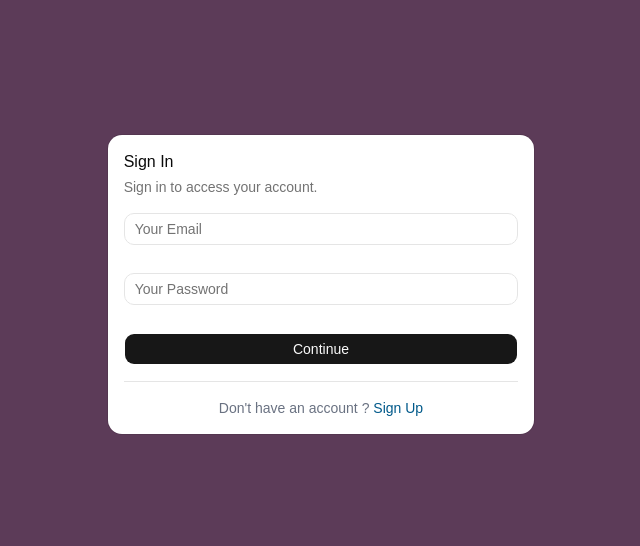
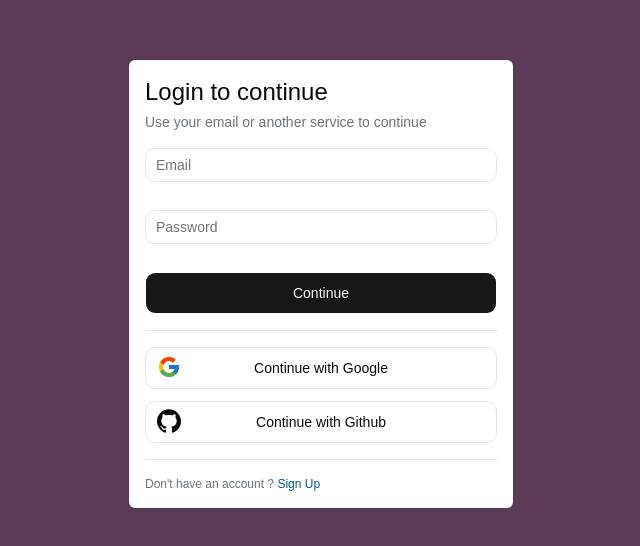
Before and after one commit to nachatra-sharma/slack-app-frontend, a React (Vite) app: page /signin in a window 1280 px wide. Shown: the part 116-662 px from the top of the page, without its empty margins (319-959 px from the left). Built offline with nearby package versions, Linux system fonts and the light colour scheme; no server answers.

Commit message:
component breaked into small chunks

```diff
--- a/src/components/ui/button-variants.ts
+++ b/src/components/ui/button-variants.ts
@@ -15,6 +15,7 @@ export const buttonVariants = cva(
         destructive:
           "bg-destructive/10 text-destructive hover:bg-destructive/20 focus-visible:border-destructive/40 focus-visible:ring-destructive/20 dark:bg-destructive/20 dark:hover:bg-destructive/30 dark:focus-visible:ring-destructive/40",
         link: "text-primary underline-offset-4 hover:underline",
+        slack: "bg-emerald-500 hover:bg-emerald-500/80 text-white",
       },
       size: {
         default:
--- /dev/null
+++ b/src/features/auth/components/common/anotherServices.tsx
@@ -0,0 +1,38 @@
+import { Button } from "@/components/ui/button";
+import { Separator } from "@/components/ui/separator";
+import { FcGoogle } from "react-icons/fc";
+import { ImGithub } from "react-icons/im";
+import { Link } from "react-router-dom";
+
+const AnotherServices = ({ message, route }: { message: string; route: "/signup" | "/signin" }) => {
+  return (
+    <>
+      <Separator className="my-4" />
+      <div className="flex flex-col gap-3">
+        <div className="relative w-full">
+          <FcGoogle className="absolute top-2 left-3" size={24} />
+          <Button className="w-full cursor-pointer py-5" variant="outline">
+            Continue with Google
+          </Button>
+        </div>
+        <div className="relative w-full">
+          <ImGithub className="absolute top-2 left-3" size={24} />
+          <Button className="w-full cursor-pointer py-5" variant="outline">
+            Continue with Github
+          </Button>
+        </div>
+      </div>
+      <Separator className="my-4" />
+      <p className="text-xs text-gray-500">
+        {message + " "}
+        <Link to={route}>
+          <span className="cursor-pointer text-sky-800 hover:underline">
+            {route === "/signup" ? "Sign Up" : "Sign In"}
+          </span>
+        </Link>
+      </p>
+    </>
+  );
+};
+
+export default AnotherServices;
--- a/src/features/auth/components/signinCard.tsx
+++ b/src/features/auth/components/signinCard.tsx
@@ -1,9 +1,8 @@
 import { Button } from "@/components/ui/button";
 import { Card, CardContent, CardDescription, CardHeader, CardTitle } from "@/components/ui/card";
 import { Input } from "@/components/ui/input";
-import { Separator } from "@/components/ui/separator";
-import { Link } from "react-router-dom";
 import type { loginFormData } from "../validations/validation";
+import AnotherServices from "./common/anotherServices";
 
 const SigninCard = ({
   error,
@@ -19,46 +18,48 @@ const SigninCard = ({
   signinForm: loginFormData;
 }) => {
   return (
-    <Card className="w-1/3">
+    <Card className="mx-auto w-[30%] rounded-sm">
       <CardHeader>
-        <CardTitle>Sign In</CardTitle>
-        <CardDescription>Sign in to access your account.</CardDescription>
+        <CardTitle className="text-2xl">Login to continue</CardTitle>
+        <CardDescription className="text-sm text-gray-500">
+          Use your email or another service to continue
+        </CardDescription>
       </CardHeader>
       <CardContent>
         <form className="space-y-7" onSubmit={onSubmit} noValidate>
           <div className="relative">
             <Input
-              placeholder="Your Email"
+              className="py-4"
+              placeholder="Email"
               type="email"
               disabled={false}
               required
               value={signinForm.email}
               onChange={(e) => onChange("email", e.target.value)}
             />
-            {error.email && <p className="absolute text-xs text-red-500">{error.email[0]}</p>}
+            {error.email && (
+              <p className="absolute -bottom-5 text-xs text-red-500">{error.email[0]}</p>
+            )}
           </div>
           <div className="relative">
             <Input
-              placeholder="Your Password"
+              className="py-4"
+              placeholder="Password"
               type="password"
               disabled={false}
               required
               value={signinForm.password}
               onChange={(e) => onChange("password", e.target.value)}
             />
-            {error.password && <p className="absolute text-xs text-red-500">{error.password[0]}</p>}
+            {error.password && (
+              <p className="absolute -bottom-5 text-xs text-red-500">{error.password[0]}</p>
+            )}
           </div>
-          <Button type="submit" disabled={isPending} className="w-full cursor-pointer">
+          <Button type="submit" disabled={isPending} className="w-full cursor-pointer py-5">
             Continue
           </Button>
         </form>
-        <Separator className="my-4" />
-        <p className="text-center text-sm text-gray-500">
-          Don't have an account ?{" "}
-          <Link to={"/signup"}>
-            <span className="cursor-pointer text-sky-800 hover:underline">Sign Up</span>
-          </Link>
-        </p>
+        <AnotherServices message="Don't have an account ?" route={"/signup"} />
       </CardContent>
     </Card>
   );
--- a/src/features/auth/components/signupCard.tsx
+++ b/src/features/auth/components/signupCard.tsx
@@ -1,9 +1,8 @@
 import { Button } from "@/components/ui/button";
 import { Card, CardContent, CardDescription, CardHeader, CardTitle } from "@/components/ui/card";
 import { Input } from "@/components/ui/input";
-import { Separator } from "@/components/ui/separator";
-import { Link } from "react-router-dom";
 import type { signupFormData } from "../validations/validation";
+import AnotherServices from "./common/anotherServices";
 
 const SignupCard = ({
   signupForm,
@@ -19,53 +18,65 @@ const SignupCard = ({
   isPending: boolean;
 }) => {
   return (
-    <Card className="h-auto w-1/3">
+    <Card className="mx-auto w-[30%] rounded-sm">
       <CardHeader>
-        <CardTitle>Sign Up</CardTitle>
-        <CardDescription>Sign up to access your account.</CardDescription>
+        <CardTitle className="text-2xl">Sign Up to Continue</CardTitle>
+        <CardDescription className="text-sm text-gray-500">
+          Sign up to access your account.
+        </CardDescription>
       </CardHeader>
       <CardContent>
         <form className="space-y-7" onSubmit={onSubmit} noValidate>
           <div className="relative">
             <Input
               placeholder="Your Username"
+              className="py-4"
               type="text"
               required
               value={signupForm.username}
               onChange={(e) => onChange("username", e.target.value)}
             />
-            {error.username && <p className="absolute text-xs text-red-500">{error.username[0]}</p>}
+            {error.username && (
+              <p className="absolute -bottom-5 text-xs text-red-500">{error.username[0]}</p>
+            )}
           </div>
           <div className="relative">
             <Input
               placeholder="Your Email"
+              className="py-4"
               type="email"
               required
               value={signupForm.email}
               onChange={(e) => onChange("email", e.target.value)}
             />
-            {error.email && <p className="absolute text-xs text-red-500">{error.email[0]}</p>}
+            {error.email && (
+              <p className="absolute -bottom-5 text-xs text-red-500">{error.email[0]}</p>
+            )}
           </div>
           <div className="relative">
             <Input
               placeholder="Password"
+              className="py-4"
               type="password"
               required
               value={signupForm.password}
               onChange={(e) => onChange("password", e.target.value)}
             />
-            {error.password && <p className="absolute text-xs text-red-500">{error.password[0]}</p>}
+            {error.password && (
+              <p className="absolute -bottom-5 text-xs text-red-500">{error.password[0]}</p>
+            )}
           </div>
           <div className="relative">
             <Input
               placeholder="Confirm Password"
+              className="py-4"
               type="password"
               required
               value={signupForm.confirmPassword}
               onChange={(e) => onChange("confirmPassword", e.target.value)}
             />
             {error.confirmPassword && (
-              <p className="absolute text-xs text-red-500">{error.confirmPassword[0]}</p>
+              <p className="absolute -bottom-5 text-xs text-red-500">{error.confirmPassword[0]}</p>
             )}
           </div>
 
@@ -73,13 +84,7 @@ const SignupCard = ({
             Continue
           </Button>
         </form>
-        <Separator className="my-4" />
-        <Link to={"/signin"}>
-          <p className="text-center text-sm text-gray-500">
-            Already have an account ?{" "}
-            <span className="cursor-pointer text-sky-800 hover:underline">Sign In</span>
-          </p>
-        </Link>
+        <AnotherServices message="Already have an account ?" route="/signin" />
       </CardContent>
     </Card>
   );
```
Also changed, not shown: 1 other file (tests, documents, lock files or other folders).
